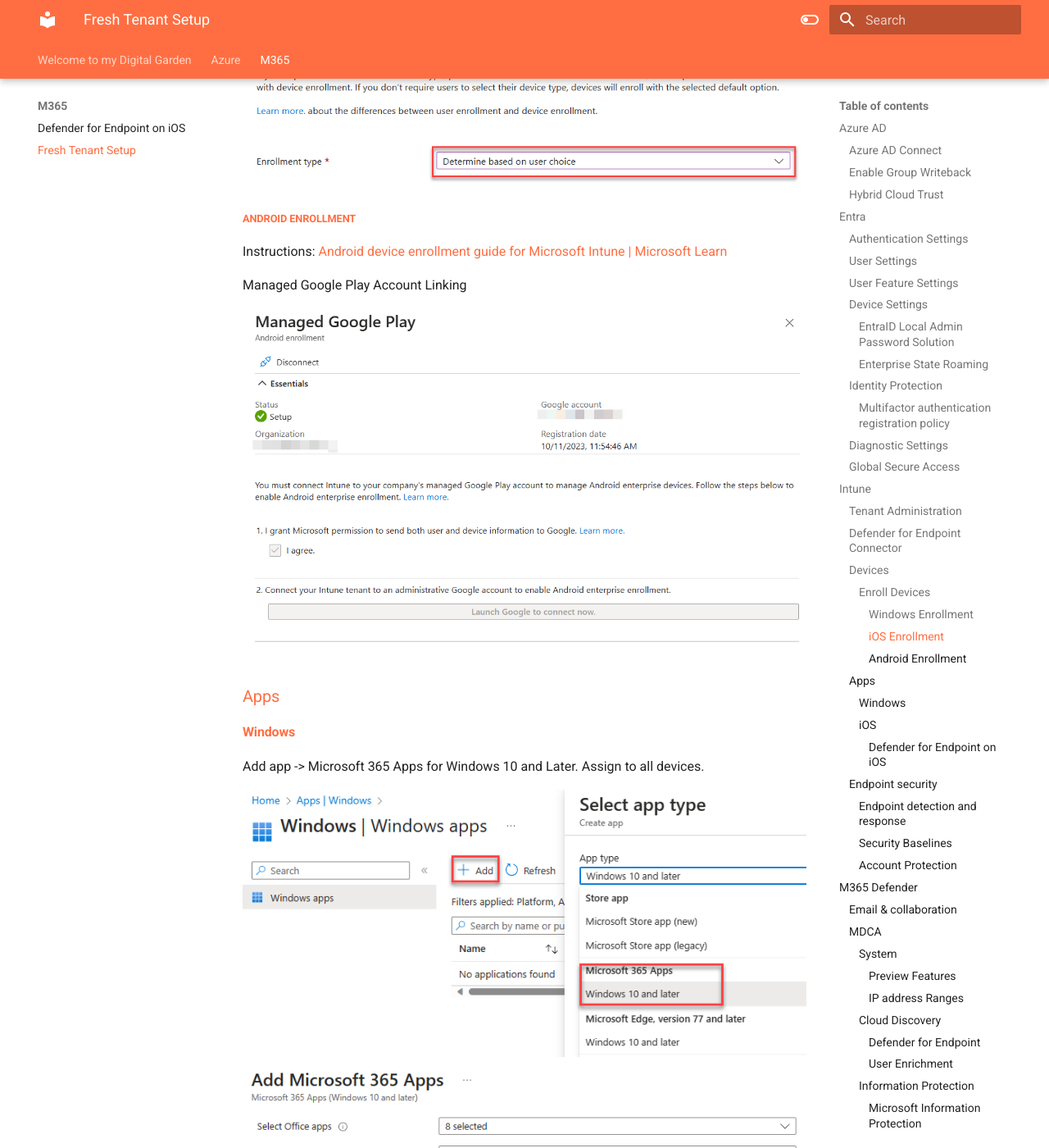
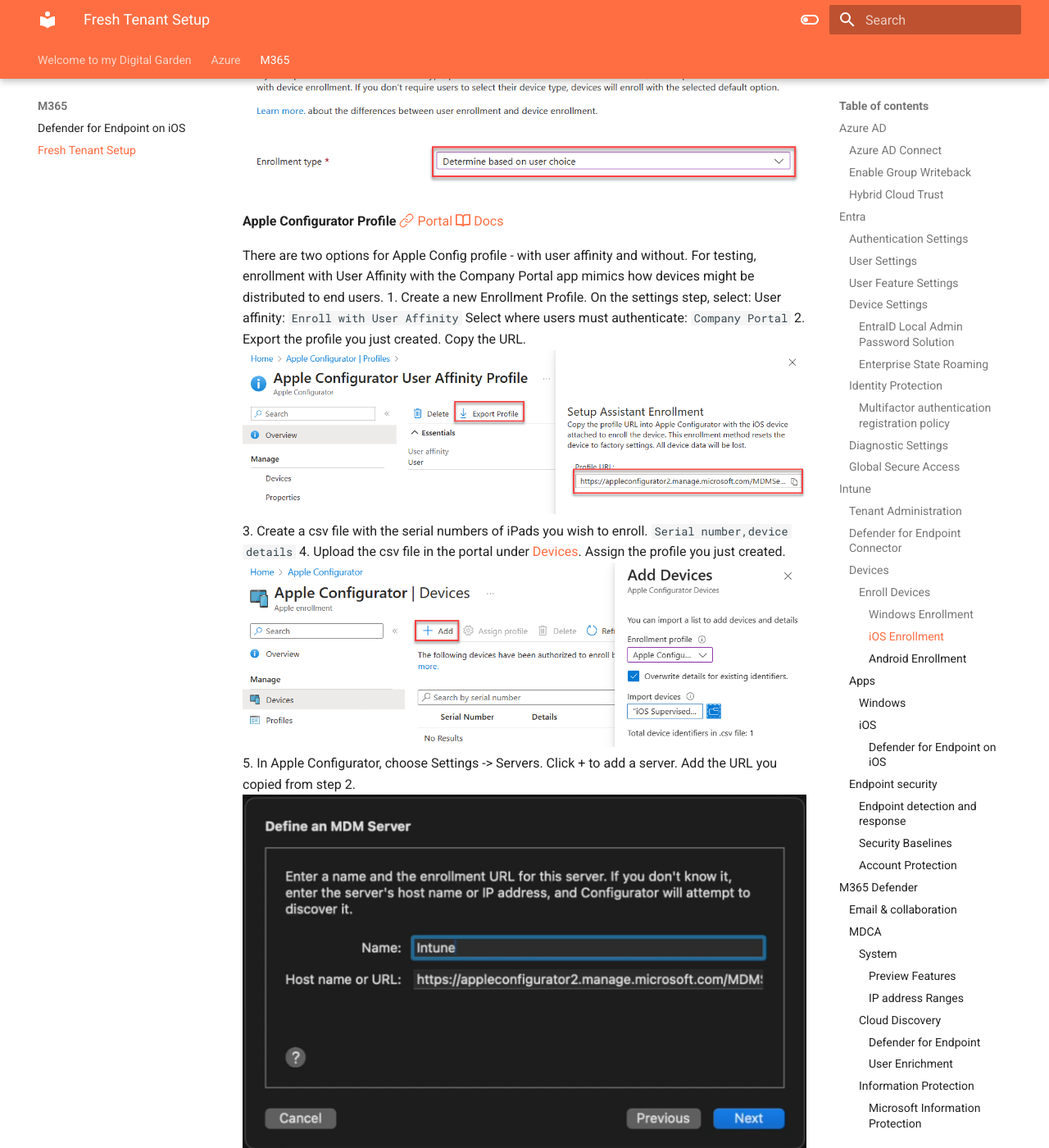
Before and after one commit to chrisbues/web, an MkDocs documentation site: the page built from docs/M365/Fresh Tenant Setup.md, in a window 1280 px wide and 1400 px high, scrolled down 11217 px. Shown: the whole window at 82% size. Built offline with MkDocs 1.6.1 and Material for MkDocs 9.7.7, drawn with Linux system fonts in a browser that asks for light colours; some of the changed text lies outside the part shown.

Commit message:
Additions

```diff
--- a/docs/M365/Fresh Tenant Setup.md
+++ b/docs/M365/Fresh Tenant Setup.md
@@ -167,7 +167,29 @@
 Create a profile that allows user choice of type of device (corporate vs user), target all users.
 ![](elements/intune_apple_enrollment_profile.png)
 
+**Apple Configurator Profile**
+[:octicons-link-24: Portal](https://intune.microsoft.com/#view/Microsoft_Intune_Enrollment/AppleConfiguratorMenuBlade/~/profiles)
+[:octicons-book-16: Docs](https://learn.microsoft.com/en-us/mem/intune/enrollment/apple-configurator-enroll-ios)
 
+There are two options for Apple Config profile - with user affinity and without. For testing, enrollment with User Affinity with the Company Portal app mimics how devices might be distributed to end users.
+1. Create a new Enrollment Profile. On the settings step, select:
+   User affinity: `Enroll with User Affinity`
+   Select where users must authenticate: `Company Portal`
+2. Export the profile you just created. Copy the URL.
+   ![](elements/intune_apple_config_export_profile.png)
+3. Create a csv file with the serial numbers of iPads you wish to enroll.
+   `Serial number,device details`
+4. Upload the csv file in the portal under [Devices](https://intune.microsoft.com/#view/Microsoft_Intune_Enrollment/AppleConfiguratorMenuBlade/~/devices). Assign the profile you just created.
+   ![](elements/intune_apple_config_add_devices.png)
+5. In Apple Configurator, choose Settings -> Servers. Click + to add a server. Add the URL you copied from step 2.
+   ![](elements/apple_config_add_server.png)
+6. Connect a device, and at the main screen, click Prepare. Leave the default options unchanged.
+   ![](elements/apple_config_prepare_1.png)
+7. Choose the Intune MDM server defined in Step 5.
+   ![](elements/apple_config_prepare_2.png)
+8. Skip Apple Business Manager sign-in if prompted. At the Organization screen select a previous org or create a new one. This is shown in the settings app in iOS.
+9. Choose to generate a new supervision Identity or reuse an existing one.
+10. Choose which steps to display in the Setup Assistant. Click Prepare to start the process.
 ##### [Android Enrollment](https://intune.microsoft.com/#view/Microsoft_Intune_DeviceSettings/DevicesAndroidMenu/~/androidEnrollment)
 Instructions: [Android device enrollment guide for Microsoft Intune | Microsoft Learn](https://learn.microsoft.com/en-us/mem/intune/fundamentals/deployment-guide-enrollment-android#enable-enrollment-of-android-for-work-devices)
 
```
Also changed, not shown: docs/M365/Defender for Endpoint on iOS.md (+17 -9 lines), docs/M365/elements/apple_config_add_server.png (added), docs/M365/elements/apple_config_prepare_1.png (added), docs/M365/elements/apple_config_prepare_2.png (added), docs/M365/elements/apple_config_servers.png (added), docs/M365/elements/intune_apple_config_add_devices.png (added), docs/M365/elements/intune_apple_config_export_profile.png (added), docs/M365/elements/intune_mde_control_filter.png (added).
